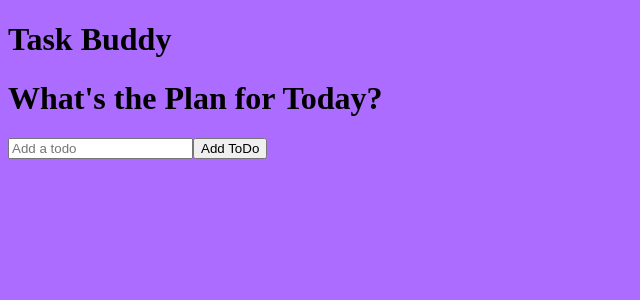
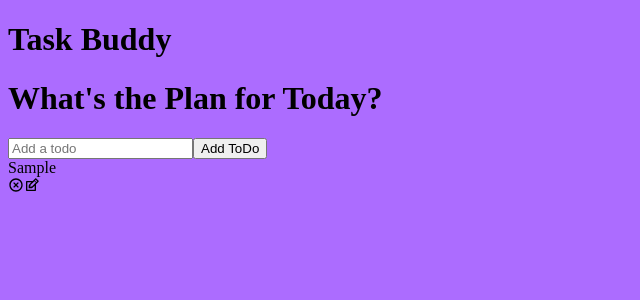
Before and after one commit to joshdaos/task-buddy, a React (Create React App) app in the folder task-buddy-app/: page / in a window 1280 px wide. Both pictures are taken after typing "Sample" into the empty fields and a click on the button "Add ToDo". Shown: the top 300 px of the page, without its empty margins (0-640 px from the left). Built offline with nearby package versions, Linux system fonts and the light colour scheme.

Commit message:
worked on todo

```diff
--- a/task-buddy-app/package.json
+++ b/task-buddy-app/package.json
@@ -8,6 +8,7 @@
     "@testing-library/user-event": "^12.1.10",
     "react": "^17.0.2",
     "react-dom": "^17.0.2",
+    "react-icons": "^4.2.0",
     "react-scripts": "4.0.3",
     "web-vitals": "^1.0.1"
   },
--- a/task-buddy-app/src/components/Todo.js
+++ b/task-buddy-app/src/components/Todo.js
@@ -1,11 +1,30 @@
-import React from 'react'
+import React, { useState } from 'react'
+import TodoForm from './TodoForm'
+import TodoList from './TodoList'
+import { RiCloseCircleLine } from 'react-icons/ri'
+import { TiEdit } from 'react-icons/ti'
 
-function Todo() {
-    return (
-        <div>
+function Todo({ todos, completeTodo }) {
+    const [edit, setEdit]= useState({
+        id: null,
+        value: ''
+    })
+
+    return todos.map((todo, index) => (
+        <div className={todo.isComplete ? 'todo-row complete?' : 'todo-row'}
+        key={index}>
+
+            <div key={todo.id} onClick={() => completeTodo(todo.id)}>
+                {todo.text}
+            </div>
+            <div className="icons">
+                <RiCloseCircleLine />
+                <TiEdit />
+            </div>
+
 
         </div>
-    )
+    ))
 }
 
 export default Todo
--- a/task-buddy-app/src/components/TodoList.js
+++ b/task-buddy-app/src/components/TodoList.js
@@ -1,4 +1,5 @@
 import React, { useState } from 'react'
+import Todo from './Todo';
 import TodoForm from './TodoForm'
 
 function TodoList() {
@@ -15,10 +16,21 @@
         console.log(...todos);
     }
 
+    const completeTodo = id => {
+        let updatedTodos = todos.map(todo => {
+            if (todo.id === id) {
+                todo.isComplete = !todo.isComplete
+            }
+            return todo
+        })
+        setTodos(updatedTodos)
+    }
+
     return (
         <div>
             <h1>What's the Plan for Today?</h1>
             <TodoForm onSubmit={addTodo} />
+            <Todo todos={todos} completeTodo={completeTodo} />
         </div>
     )
 }
```
Also changed, not shown: 2 other files (tests, documents, lock files or other folders).
